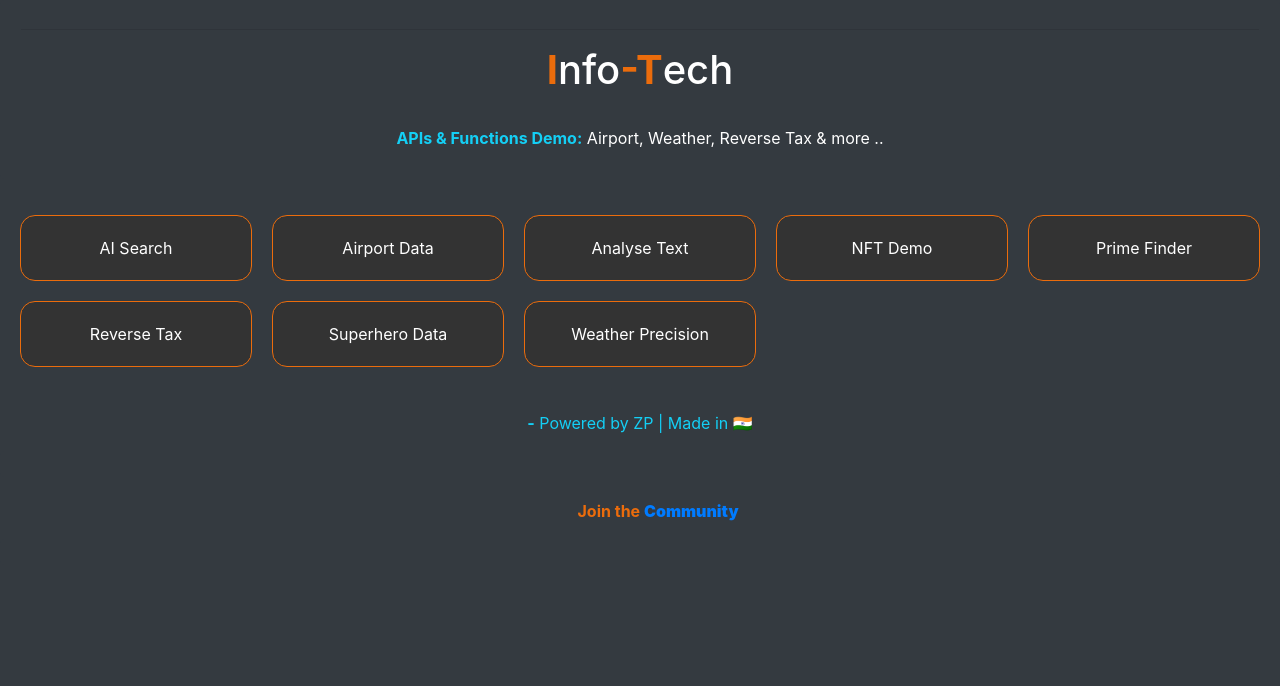
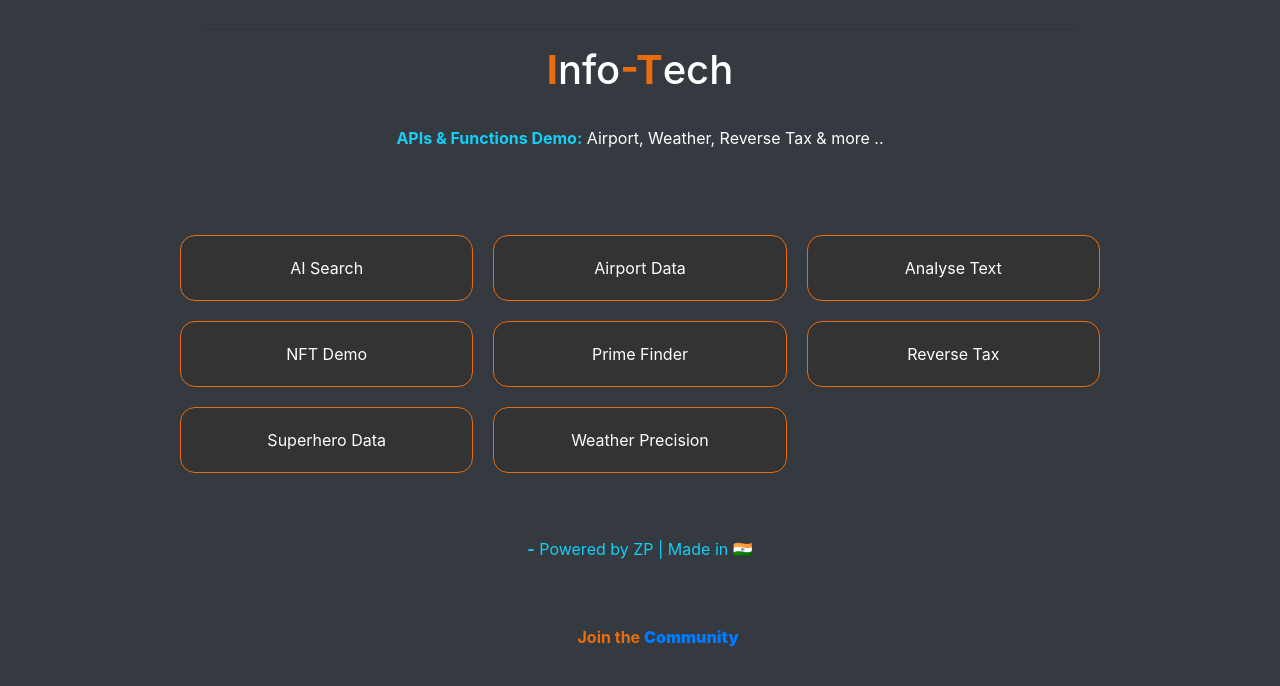
Before and after one commit to engagepy/livenit_opensource_tools, a Flask app: page / in a window 1280 px wide. Shown: the part 56-742 px from the top of the page. Run offline with Flask 2, Linux system fonts and the light colour scheme; some libraries are stand-ins or nearby versions.

Commit message:
restructure buttons for large screen

```diff
--- a/templates/landing.html
+++ b/templates/landing.html
@@ -5,11 +5,16 @@
   body {
     background-color: #121212; /* Dark background for contrast */
   }
+  .container {
+    max-width: 960px; /* Maximum width of the container */
+    margin: 0 auto; /* Center the container */
+    padding: 0 20px; /* Padding on the sides */
+  }
   .tool-box {
     display: grid;
-    grid-template-columns: repeat(auto-fit, minmax(200px, 1fr)); /* Responsive grid layout */
+    grid-template-columns: repeat(3, 1fr); /* Three columns */
     gap: 20px;
-    padding: 20px;
+    padding: 40px 0; /* Padding top and bottom */
   }
   .tool-box a {
     border-radius: 15px; /* Rounded corners */
@@ -21,28 +26,27 @@
     color: #ffffff; /* White text */
     text-decoration: none;
     background-color: #333; /* Darker box backgrounds for contrast */
-    position: relative; /* Positioning context for pseudo-elements */
     border: 1px solid #eb6c0c; /* Subtle orange border */
+  }
 
+  @media (max-width: 767px) {
+    .tool-box {
+      grid-template-columns: 1fr; /* Single column for smaller screens */
+    }
   }
 
   h1, p, div {
     color: white; /* Ensure text is visible against the dark background */
     text-align: center;
   }
-
-
-
 </style>
 
+<div class="container">
   <div class="alert bg-dark" role="alert">
     <hr>
     <h1><strong style="color: #eb6c0c"></strong><strong style="color: #eb6c0c">I</strong>nfo<strong style="color: #eb6c0c">-T</strong>ech</h1>
-  <h5>
-  </h5>
     <br>
     <p><strong style="color:#14cff5">APIs & Functions Demo:</strong> Airport, Weather, Reverse Tax & more ..</p>
-
   </div>
 
   <div class="tool-box">
@@ -55,5 +59,6 @@
     <a href="{{ url_for('superhero_page') }}">Superhero Data</a>
     <a href="{{ url_for('weathery') }}">Weather Precision</a>
   </div>
+</div>
 
 {% endblock %}
```
Lines whose indentation alone changed are shown as unchanged.
